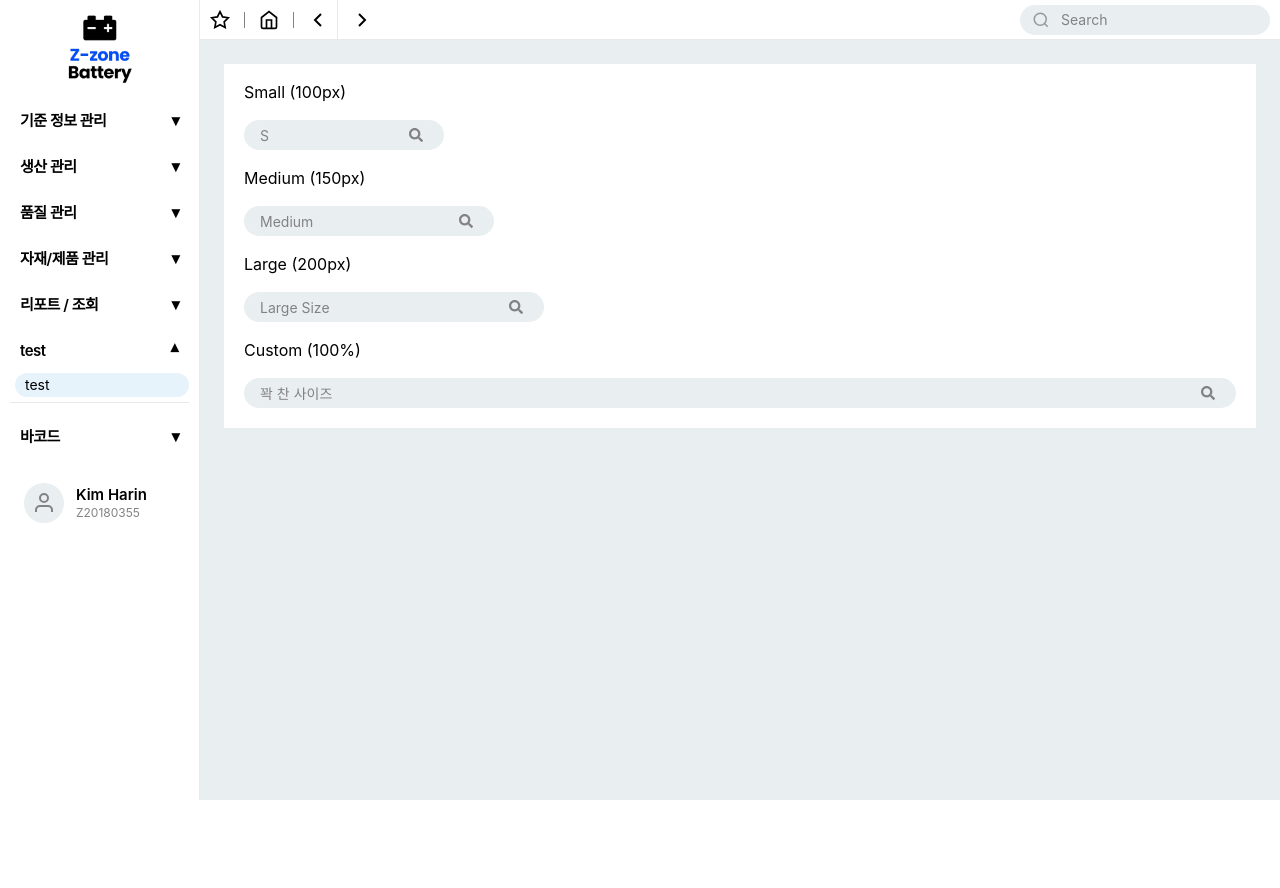
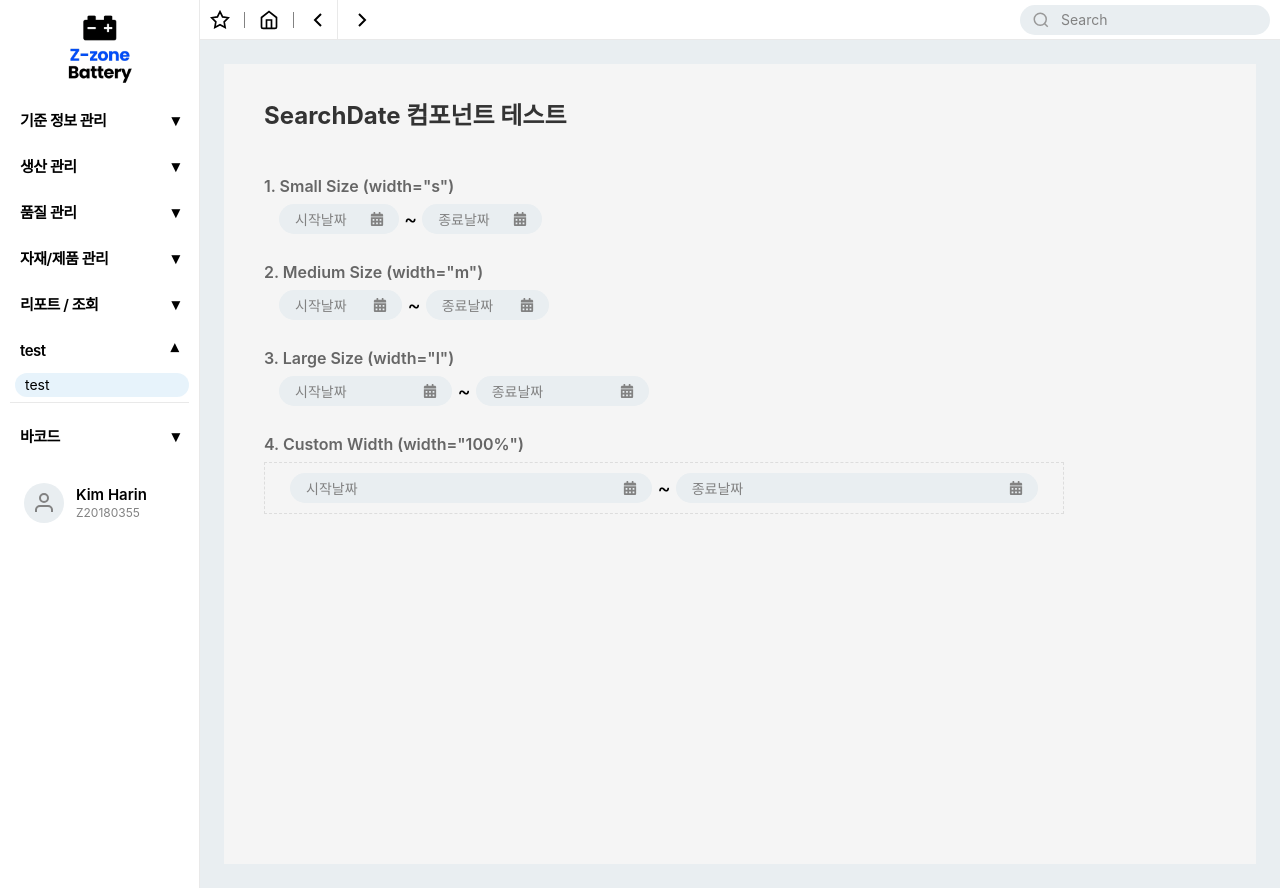
Before and after one commit to mes-team-2/React, a React (Create React App) app: page /mes/test in a window 1280 px wide. Before the commit the page ends 800 px from the top, so only its background shows below. Built offline with nearby package versions, Linux system fonts and the light colour scheme.

Commit message:
SearchDate.js 컴포넌트 추가

```diff
--- a/package.json
+++ b/package.json
@@ -13,6 +13,7 @@
     "qrcode.react": "^4.2.0",
     "react": "^19.2.3",
     "react-barcode": "^1.6.1",
+    "react-datepicker": "^9.1.0",
     "react-dom": "^19.2.3",
     "react-icons": "^5.5.0",
     "react-router-dom": "^7.12.0",
--- a/src/components/SearchBar.js
+++ b/src/components/SearchBar.js
@@ -106,11 +106,11 @@ const SearchButton = styled.button`
   border: none;
   border-radius: 50%;
   cursor: pointer;
-  color: var(--font2);
+  color: rgb(from var(--font2) r g b / 0.3);
   transition: 0.2s;
 
   &:hover {
-    color: var(--font);
+    color: var(--font2);
   }
   svg {
     font-size: var(--fontSm);
--- /dev/null
+++ b/src/components/SearchDate.js
@@ -0,0 +1,145 @@
+import styled from "styled-components";
+import { useState } from "react";
+import ReactDatePicker from "react-datepicker";
+import "react-datepicker/dist/react-datepicker.css";
+import { FaCalendarAlt } from "react-icons/fa";
+/**
+ * @param {string} width
+ */
+
+const SearchDate = (props) => {
+  const [startDate, setStartDate] = useState(null); // 시작날짜
+  const [endDate, setEndDate] = useState(null); // 종료날짜
+
+  const handleStartDateChange = (date) => {
+    setStartDate(date);
+  };
+  const handleEndDateChange = (date) => {
+    setEndDate(date);
+  };
+
+  return (
+    <Container width={props.width}>
+      <CustomDatePicker
+        selected={startDate}
+        onChange={handleStartDateChange}
+        placeholder="시작날짜"
+      />
+      <Separator>~</Separator>
+      <CustomDatePicker
+        selected={endDate}
+        onChange={handleEndDateChange}
+        placeholder="종료날짜"
+      />
+    </Container>
+  );
+};
+
+export default SearchDate;
+
+const sizeMap = {
+  s: '200px',
+  m: '300px',
+  l: '400px'
+};
+
+const Container = styled.div`
+  display: flex;
+  width: ${props => sizeMap[props.width] || props.width};
+  height: auto;
+  height: 30px;
+  justify-content: flex-start;
+  align-items: center;
+  gap: 5px;
+  box-sizing: border-box;
+  padding: 0 15px;
+`;
+
+
+const StyledDatePicker = styled(ReactDatePicker)`
+  justify-content: flex-start;
+  gap: 10px;
+  display: flex;
+  border: none;
+  border-radius: 25px;
+  font-size: var(--fontSm);
+  font-weight: var(--normal);
+  color: var(--font);
+
+  background-color: var(--background2);
+  width: 100%;
+  min-width: 120px;
+  height: 100%;
+  border: 1px solid transparent;
+  box-sizing: border-box;
+  padding: 0 15px;
+  cursor: pointer;
+
+  &:focus {
+    border: 1px solid var(--font2);
+  }
+
+  &:focus {
+    outline: none;
+  }
+  &::placeholder {
+    color: var(--font2);
+  }
+`;
+
+const DateInputWrapper = styled.div`
+  position: relative;
+  flex: 1;
+  width: 100%;
+  height: 30px;
+
+  .react-datepicker-wrapper {
+    width: 100%;
+    height: 100%;
+    display: block;
+  }
+
+  .react-datepicker__input-container {
+    height: 100%;
+    width: 100%;
+  }
+  .react-datepicker-popper {
+    z-index: 9999 !important;
+  }
+`;
+
+const CalendarIcon = styled(FaCalendarAlt)`
+  position: absolute;
+  right: 15px;
+  top: 50%;
+  transform: translateY(-50%);
+  color: var(--font2);
+  font-size: var(--fontSm);
+  pointer-events: none;
+  z-index: 1;
+`;
+
+const Separator = styled.p`
+  font-size: 20px;
+  color: var(--font);
+  margin: 0;
+  flex-shrink: 0;
+`;
+
+const CustomDatePicker = ({
+  selected,
+  onChange,
+  placeholder,
+  ...rest
+}) => (
+  <DateInputWrapper>
+    <StyledDatePicker
+      selected={selected}
+      onChange={onChange}
+      dateFormat="yyyy/MM/dd"
+      placeholderText={placeholder}
+      {...rest}
+    />
+    <CalendarIcon />
+  </DateInputWrapper>
+);
--- a/src/components/SideBar.js
+++ b/src/components/SideBar.js
@@ -460,7 +460,7 @@ const ScrollContainer = styled.div`
     width: 4px;
   }
   &::-webkit-scrollbar-thumb {
-    background-color: #ddd;
+    background-color: var(--background2);
     border-radius: 4px;
   }
 `;
--- a/src/pages/Test.js
+++ b/src/pages/Test.js
@@ -1,27 +1,72 @@
 import React from 'react';
 import styled from 'styled-components';
-import SearchBar from '../components/SearchBar';
+import SearchDate from '../components/SearchDate'; // 경로에 맞게 수정해주세요
 
 const Test = () => {
   return (
-    <div style={{
-      padding: '20px', display: 'flex', flexDirection: 'column', gap: '20px', background: 'white'
-    }}>
+    <PageContainer>
+      <Title>SearchDate 컴포넌트 테스트</Title>
 
-      <h3>Small (100px)</h3>
-      <SearchBar width="s" placeholder="S" />
+      {/* 1. S 사이즈 테스트 */}
+      <Section>
+        <Label>1. Small Size (width="s")</Label>
+        <SearchDate width="s" />
+      </Section>
 
-      <h3>Medium (150px)</h3>
-      <SearchBar width="m" placeholder="Medium" />
+      {/* 2. M 사이즈 테스트 */}
+      <Section>
+        <Label>2. Medium Size (width="m")</Label>
+        <SearchDate width="m" />
+      </Section>
 
-      <h3>Large (200px)</h3>
-      <SearchBar width="l" placeholder="Large Size" />
+      {/* 3. L 사이즈 테스트 */}
+      <Section>
+        <Label>3. Large Size (width="l")</Label>
+        <SearchDate width="l" />
+      </Section>
 
-      <h3>Custom (100%)</h3>
-      <SearchBar width="100%" placeholder="꽉 찬 사이즈" />
+      {/* 4. 커스텀 너비 테스트 */}
+      <Section>
+        <Label>4. Custom Width (width="100%")</Label>
+        <div style={{ width: '800px', border: '1px dashed #ddd', padding: '10px' }}>
+          <SearchDate width="100%" />
+        </div>
+      </Section>
 
-    </div>
+    </PageContainer>
   );
 };
 
 export default Test;
+
+/* =========================
+   스타일 컴포넌트
+========================= */
+const PageContainer = styled.div`
+  padding: 40px;
+  background-color: #f5f5f5; /* 배경색을 넣어 컴포넌트가 잘 보이게 함 */
+  min-height: 100vh;
+  display: flex;
+  flex-direction: column;
+  gap: 30px;
+`;
+
+const Title = styled.h1`
+  font-size: 24px;
+  font-weight: bold;
+  color: #333;
+  margin-bottom: 20px;
+`;
+
+const Section = styled.div`
+  display: flex;
+  flex-direction: column;
+  gap: 10px;
+  background-color: transparent;
+`;
+
+const Label = styled.h3`
+  font-size: 16px;
+  color: #666;
+  font-weight: 600;
+`;
```
Also changed, not shown: 1 other file (tests, documents, lock files or other folders).
